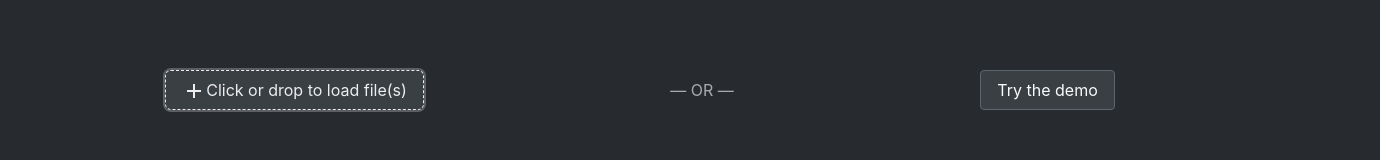
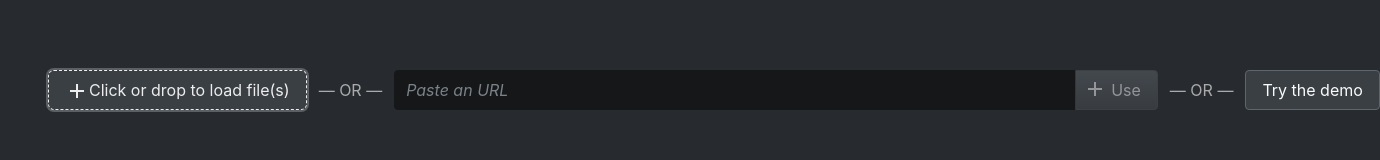
Before and after one commit to suterma/replayer-pwa, a Vue app: page /#/play in a window 1280 px wide. Shown: the part 234-394 px from the top of the page, 1380 px wide, since content can reach past the window. Built offline with nearby package versions, Linux system fonts and the light colour scheme; what outfront would draw is missing.

Commit message:
removed experimental slot from url loader

```diff
--- a/src/components/MediaDropZone.vue
+++ b/src/components/MediaDropZone.vue
@@ -14,9 +14,9 @@ The URL input is wider, because it should be able to easily deal with lenghty in
                     box: true,
                     button: true,
                     'fill-available': true,
-                    'has-background-info-dark': this.isDraggingOver,
-                    'has-border-info': this.isDraggingOver,
-                    'is-loading': this.isLoadingFromFile,
+                    'has-background-info-dark': isDraggingOver,
+                    'has-border-info': isDraggingOver,
+                    'is-loading': isLoadingFromFile,
                 }"
                 tabindex="0"
                 @dragover="dragover"
@@ -34,9 +34,9 @@ The URL input is wider, because it should be able to easily deal with lenghty in
                     class="is-hidden"
                     @change="onChange"
                     ref="file"
-                    :accept="this.acceptedFiles"
+                    :accept="acceptedFiles"
                 />
-                <template v-if="this.isReplacementMode">
+                <template v-if="isReplacementMode">
                     <Icon name="swap-horizontal" />
                     <span>Click or drop to replace file</span>
                 </template>
@@ -61,8 +61,8 @@ The URL input is wider, because it should be able to easily deal with lenghty in
             </div>
         </div>
 
-        <!-- The experimental URL loading part -->
-        <Experimental>
+        <!-- The URL loading part -->
+
         <div v-if="isExpanded" class="level-item has-text-centered">
             <div class="ml-3 mr-3">&mdash; OR &mdash;</div>
         </div>
@@ -81,33 +81,33 @@ The URL input is wider, because it should be able to easily deal with lenghty in
                         size="60"
                     />
                 </div>
+                <Experimental class="control">
                     <!-- //TODO fetch is currenlty not suported at URL load time -->
-                    <!-- <div class="control">
+
                     <button
-
                         :class="{
                             button: true,
                             'is-primary': true,
-                            'is-loading': this.isLoadingFromUrl,
+                            'is-loading': isLoadingFromUrl,
                         }"
                         @click="fetchUrl"
                     >
                         Fetch
                     </button>
-                </div> -->
+                </Experimental>
                 <div class="control">
                     <!-- Use as default, thus set as the submit button -->
                     <button
-                            :disabled="!this.url"
+                        :disabled="!url"
                         :class="{
                             button: true,
                             'is-primary': true,
-                                'is-loading': this.isUsingMediaFromUrl,
+                            'is-loading': isUsingMediaFromUrl,
                         }"
                         type="submit"
                         @click="useMediaUrl"
                     >
-                            <template v-if="this.isReplacementMode">
+                        <template v-if="isReplacementMode">
                             <Icon name="swap-horizontal" />
                             <span>Replace</span>
                         </template>
@@ -119,7 +119,6 @@ The URL input is wider, because it should be able to easily deal with lenghty in
                 </div>
             </div>
         </div>
-        </Experimental>
     </div>
 </template>
 
```
Lines whose indentation alone changed are shown as unchanged.
